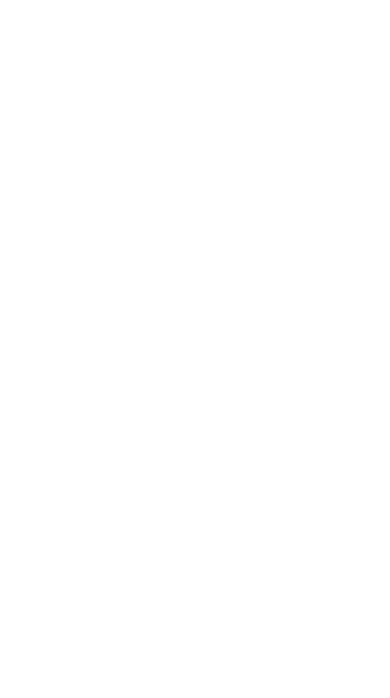
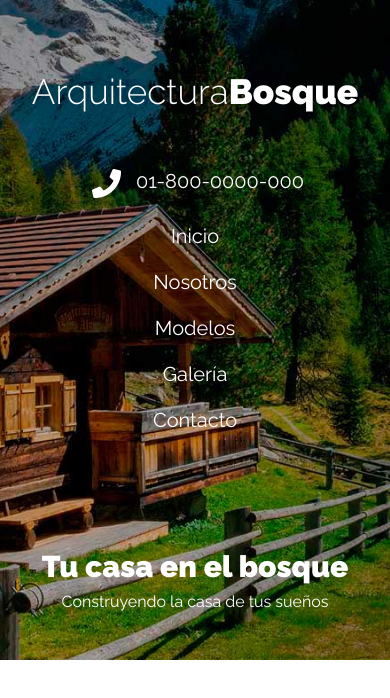
Before and after one commit to AxceleratorR2/Arquitectura, a plain HTML site: page index.html in a window 390 px wide. Drawn offline with Linux system fonts and the light colour scheme.

Commit message:
Creando el header de la pagina
Se creo el header en el HTML y se le dio estilos con CSS de manera
responsiva

```diff
--- a/css/styles.css
+++ b/css/styles.css
@@ -1,3 +1,11 @@
+:root {
+  --blanco: #fff;
+  --negro: #111;
+  --gris: #343a40;
+
+  --fuente-principal: "Raleway", sans-serif;
+}
+
 html {
   box-sizing: border-box;
   font-size: 62.5%;
@@ -10,8 +18,195 @@ html {
 }
 
 body {
+  font-family: var(--fuente-principal);
+  font-size: 1.6rem;
+  line-height: 1.8;
 }
 
-/*Globales*/
+h1,
+h2,
+h3 {
+  font-weight: 900;
+  margin: 1rem 0 4rem 0;
+}
+
+h1 {
+  font-size: 4.8rem;
+}
+
+h2 {
+  font-size: 5.8rem;
+}
+
+h3 {
+  font-size: 5rem;
+}
+
+a {
+  text-decoration: none;
+}
+
+img {
+  max-width: 100%;
+  display: block;
+}
+
+.contenedor {
+  margin: 0 auto;
+  max-width: 120rem;
+  width: 90%;
+}
+
+.btn {
+  background-color: var(--blanco);
+  border: 1px solid var(--gris);
+  color: var(--gris);
+  padding: 0.5rem, 2rem;
+  transition: background-color 0.3s ease;
+}
+
+.btn:hover {
+  background-color: var(--gris);
+  color: var(--blanco);
+}
 
 /*Utilidades*/
+.text-center {
+  text-align: center;
+}
+
+.mt-5 {
+  margin-top: 5rem;
+}
+
+/*Header*/
+.header {
+  min-height: 60rem;
+  background-image: url(../img/hero.jpg);
+  background-repeat: no-repeat;
+  background-size: cover;
+  background-position: center;
+  padding: 5rem 0;
+}
+
+.contenido-header {
+  color: var(--blanco);
+  display: flex;
+  flex-direction: column;
+  justify-content: space-between;
+  height: calc(60rem - 4rem);
+}
+
+.nombre-sitio {
+  font-size: 3.5rem;
+  font-weight: 300;
+  text-align: center;
+}
+
+@media (min-width: 768px) {
+  .nombre-sitio {
+    font-size: 5rem;
+  }
+}
+
+.nombre-sitio span {
+  font-weight: 900;
+}
+
+@media (min-width: 768px) {
+  .barra {
+    display: flex;
+    justify-content: space-between;
+    align-items: center;
+  }
+}
+
+.contacto {
+  display: flex;
+  flex-direction: column;
+  align-items: center;
+}
+
+@media (min-width: 768px) {
+  .contacto {
+    align-items: center;
+  }
+}
+
+.telefono {
+  display: flex;
+  color: var(--blanco);
+  font-size: 2rem;
+}
+
+.telefono::before {
+  content: "";
+  display: block;
+  height: 4rem;
+  width: 4rem;
+  background-image: url(../img/telefono.png);
+  background-repeat: no-repeat;
+  background-position: center center;
+  margin-right: 1rem;
+}
+
+.navegacion {
+  display: flex;
+  flex-direction: column;
+  align-items: center;
+  margin-top: 1rem;
+  width: 100%;
+}
+
+@media (min-width: 768px) {
+  .navegacion {
+    flex-direction: row;
+  }
+}
+
+.link {
+  color: var(--blanco);
+  font-size: 2rem;
+  padding: 0.5rem;
+  transition: background-color 0.3s ease-in;
+  text-align: center;
+  width: 100%;
+}
+
+@media (min-width: 768px) {
+  .link {
+    padding: 1rem 2rem;
+  }
+}
+
+.link:hover {
+  background-color: rgb(255 255 255 / 0.5);
+  color: var(--negro);
+  font-weight: bold;
+}
+
+.slogan {
+  text-align: center;
+}
+
+@media (min-width: 768px) {
+  .slogan {
+    text-align: right;
+  }
+}
+
+.slogan h1 {
+  font-size: 3rem;
+  margin: 0;
+}
+
+@media (min-width: 768px) {
+  .slogan h1 {
+    font-size: 4rem;
+  }
+}
+
+.slogan p {
+  margin: 0;
+  line-height: 1;
+}
--- a/index.html
+++ b/index.html
@@ -6,8 +6,41 @@
     <meta name="viewport" content="width=device-width, initial-scale=1.0" />
     <title>Arquitectura Site</title>
 
+    <link rel="preconnect" href="https://fonts.googleapis.com" />
+    <link rel="preconnect" href="https://fonts.gstatic.com" crossorigin />
+    <link
+      href="https://fonts.googleapis.com/css2?family=Raleway:wght@300;400;700;900&display=swap"
+      rel="stylesheet"
+    />
     <link rel="stylesheet" href="css/normalize.css" />
     <link rel="stylesheet" href="css/styles.css" />
   </head>
-  <body></body>
+
+  <body>
+    <header class="header">
+      <div class="contenedor contenido-header">
+        <div class="barra">
+          <div class="logo">
+            <h1 class="nombre-sitio">Arquitectura<span>Bosque</span></h1>
+          </div>
+
+          <div class="contacto">
+            <a class="telefono" href="tel:01-800-0000-000">01-800-0000-000</a>
+            <nav class="navegacion">
+              <a class="link" href="#">Inicio</a>
+              <a class="link" href="#">Nosotros</a>
+              <a class="link" href="#">Modelos</a>
+              <a class="link" href="#">Galería</a>
+              <a class="link" href="#">Contacto</a>
+            </nav>
+          </div>
+        </div>
+
+        <div class="slogan">
+          <h1>Tu casa en el bosque</h1>
+          <p>Construyendo la casa de tus sueños</p>
+        </div>
+      </div>
+    </header>
+  </body>
 </html>
```
Also changed, not shown: img/footer_bg.jpg (added), img/hero.jpg (added), img/imagen_1.jpg (added), img/imagen_2.jpg (added), img/imagen_3.jpg (added), img/imagen_4.jpg (added), img/imagen_5.jpg (added), img/imagen_6.jpg (added), img/imagen_7.jpg (added), img/modelo_basico.jpg (added), img/modelo_elite.jpg (added), img/modelo_premier.jpg (added), img/nosotros.jpg (added), img/telefono.png (added).
